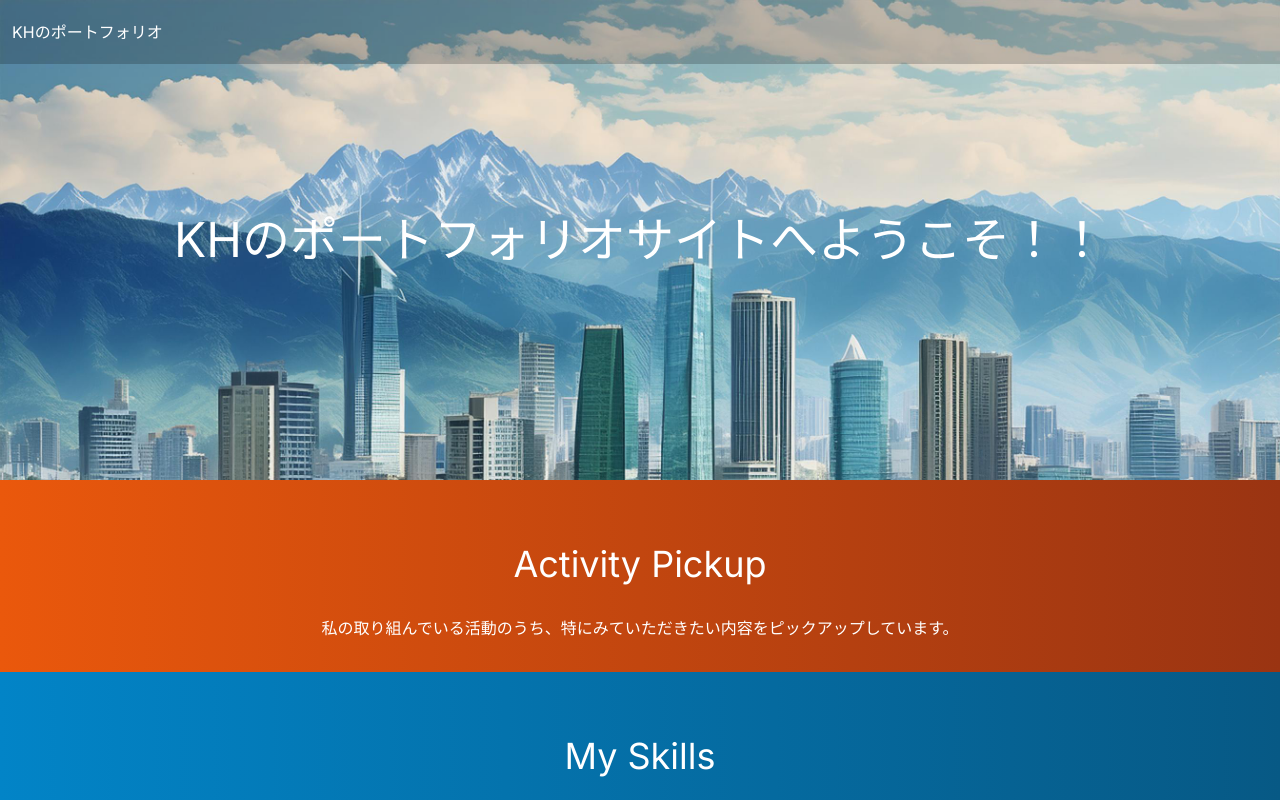
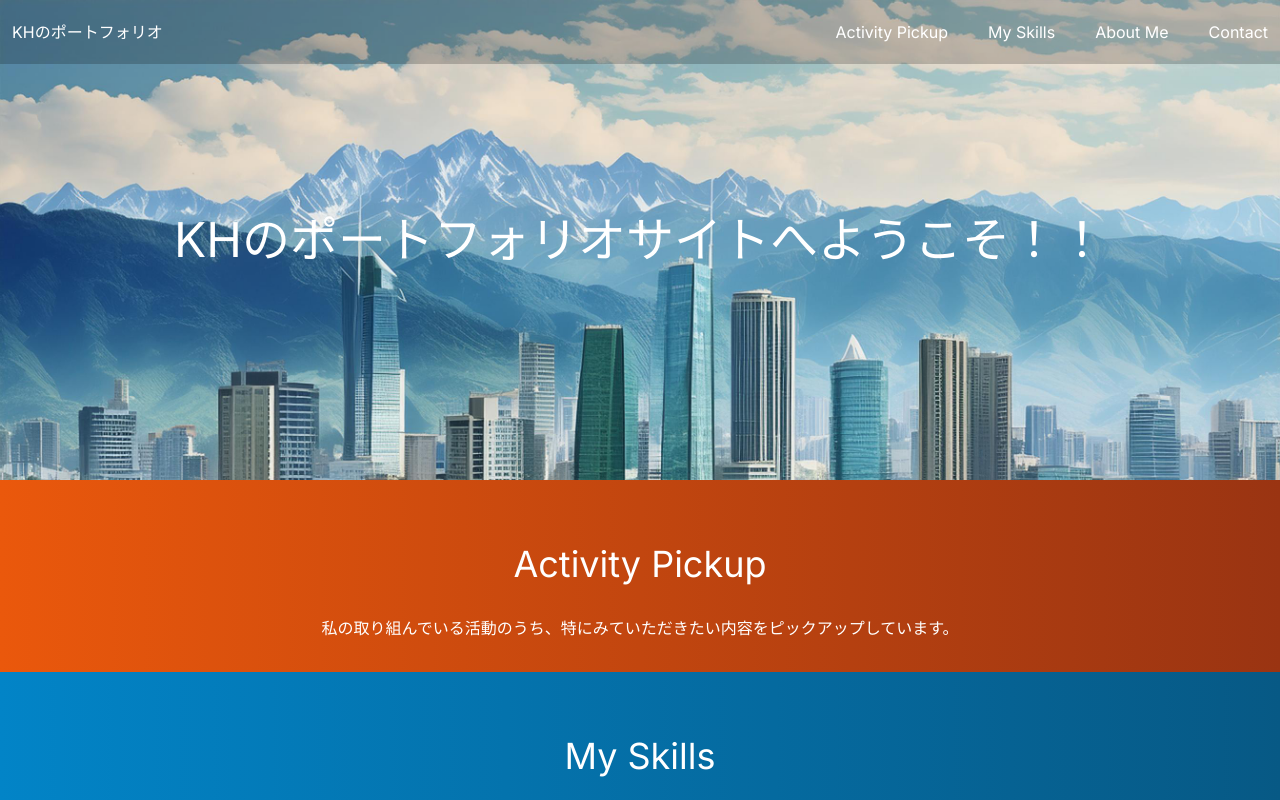
Before and after one commit to KHashimoto3/KH_Portfolio, a Next.js app in the folder front/: page / in a window 1280 px wide. Shown: the top 800 px of the page. Built offline with nearby package versions, Linux system fonts and the light colour scheme.

Commit message:
メニュー項目を配置した。

```diff
--- a/front/src/app/page.tsx
+++ b/front/src/app/page.tsx
@@ -8,11 +8,28 @@ import { Contact } from "@/features/contact/contact";
 export default function Home() {
   return (
     <div>
-      <div id="menu-header" className="menu-header">
-        <div className="mx-3">
+      <header id="menu-header" className="menu-header">
+        <div id="header-title" className="mx-3 w-1/4">
           <h1>KHのポートフォリオ</h1>
         </div>
-      </div>
+        <div
+          id="header-menu-item"
+          className="space-x-10 mx-3 w-3/4 flex justify-end"
+        >
+          <a href="#activity-pickup" className="text-white">
+            Activity Pickup
+          </a>
+          <a href="#my-skills" className="text-white">
+            My Skills
+          </a>
+          <a href="#about-me" className="text-white">
+            About Me
+          </a>
+          <a href="#contact" className="text-white">
+            Contact
+          </a>
+        </div>
+      </header>
       <div
         id="home-img"
         className="relative max-h-100 overflow-hidden bg-green-100"
```
